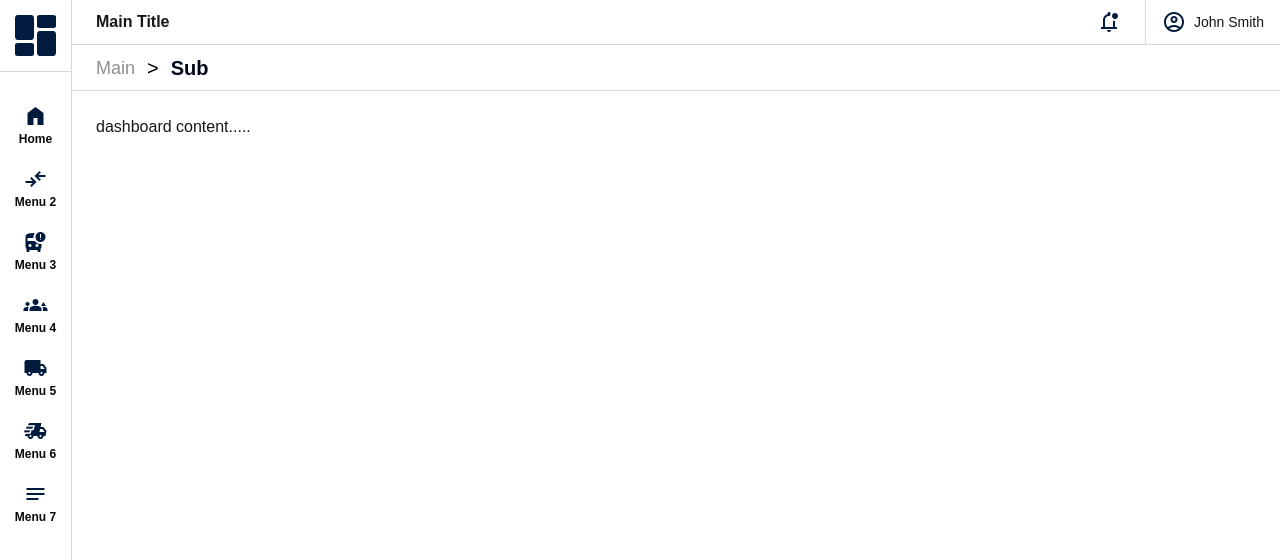
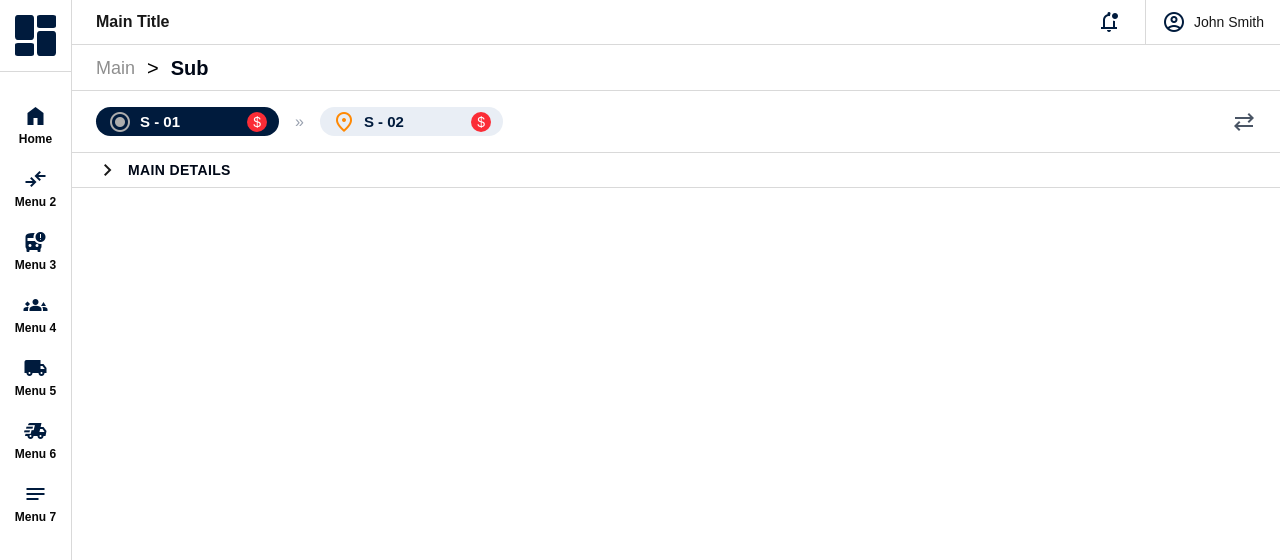
Before and after one commit to Rasmilan1/organia-ui-task-rasmilan, a Next.js app: page / in a window 1280 px wide. Shown: the top 560 px of the page. Built offline with nearby package versions, Linux system fonts and the light colour scheme.

Commit message:
#5, add basic content header component (menu-2)

```diff
--- a/src/app/page.tsx
+++ b/src/app/page.tsx
@@ -1,7 +1,10 @@
+import Menu2Header from "@/components/dashboard/Menu2Header";
 import DashboardLayout from "@/layout/DashboardLayout";
 
 export default function Home() {
-  return <DashboardLayout>
-    dashboard content.....
-  </DashboardLayout>;
+  return (
+    <DashboardLayout>
+     <Menu2Header/>
+    </DashboardLayout>
+  );
 }
--- /dev/null
+++ b/src/components/dashboard/Menu2Header.tsx
@@ -0,0 +1,43 @@
+export default function Menu2Header() {
+  return (
+    <div className="h-24.25 w-full bg-white border-b border-[#D9D9D9] flex flex-col">
+      {/* Status btns */}
+      <div className="h-[65%] flex items-center justify-between px-6 border-b border-[#D9D9D9]">
+        <div className="flex items-center gap-4">
+          <div className="flex items-center gap-2 bg-[#001B3D] text-white px-3 rounded-[18px] text-sm w-45.75 h-[28.54px]">
+            <span className="material-symbols-outlined text-sm text-[#ADADAD]">
+              radio_button_checked
+            </span>
+            <span className="text-[15px] font-bold">S - 01</span>
+            <span className="ml-auto bg-red-500 rounded-full w-[19.75px] h-[19.75px] flex items-center justify-center text-sm">
+              $
+            </span>
+          </div>
+
+          <span className="text-gray-400">»</span>
+
+          <div className="flex items-center gap-2 bg-[#E9EEF5] text-[#001B3D] px-3 text-sm rounded-[18px] w-45.75 h-[28.54px]">
+            <span className="material-symbols-outlined text-sm text-orange-400">
+              location_on
+            </span>
+            <span className="text-[15px] font-bold">S - 02</span>
+            <span className="ml-auto bg-red-500 text-white rounded-full w-[19.75px] h-[19.75px] flex items-center justify-center text-sm">
+              $
+            </span>
+          </div>
+        </div>
+
+        <span className="material-symbols-outlined cursor-pointer text-gray-600 hover:text-black">
+          sync_alt
+        </span>
+      </div>
+
+      <div className="h-[35%] flex items-center px-6 gap-2">
+        <span className="material-symbols-outlined text-lg">chevron_right</span>
+        <span className="font-bold text-[#000817] text-sm uppercase tracking-wide">
+          Main Details
+        </span>
+      </div>
+    </div>
+  );
+}
--- a/src/layout/DashboardLayout.tsx
+++ b/src/layout/DashboardLayout.tsx
@@ -12,7 +12,7 @@ export default function DashboardLayout({ children }: DashboardLayoutProps) {
       <Sidebar />
       <div className="flex flex-col flex-1">
         <TopNavbar />
-        <main className="overflow-y-auto p-6">{children}</main>
+        <main className="overflow-y-auto">{children}</main>
       </div>
     </div>
   );
```
